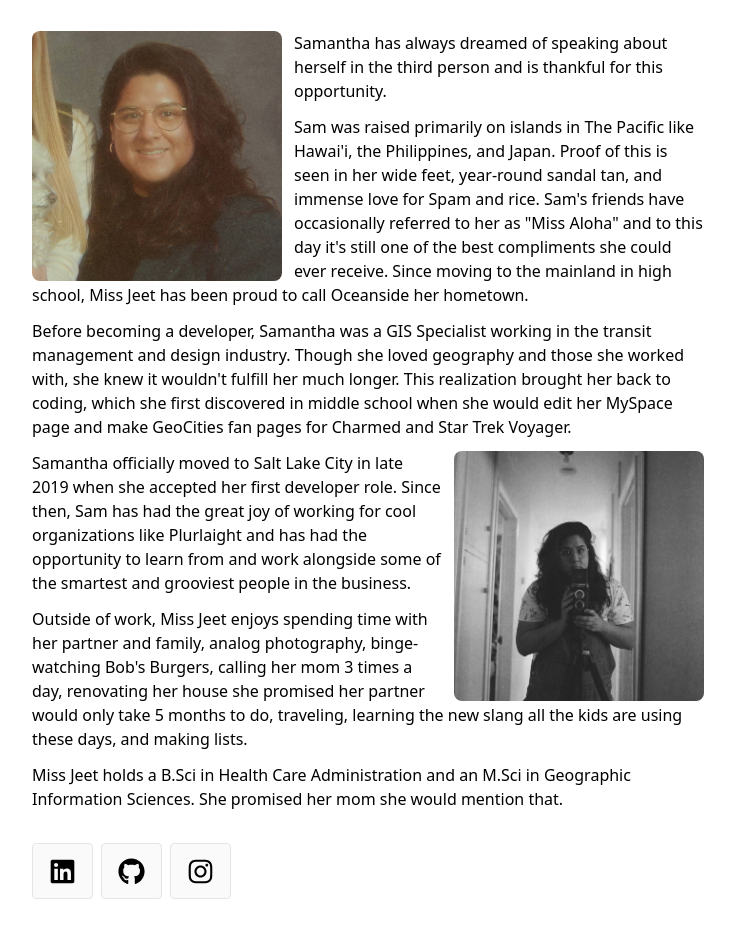
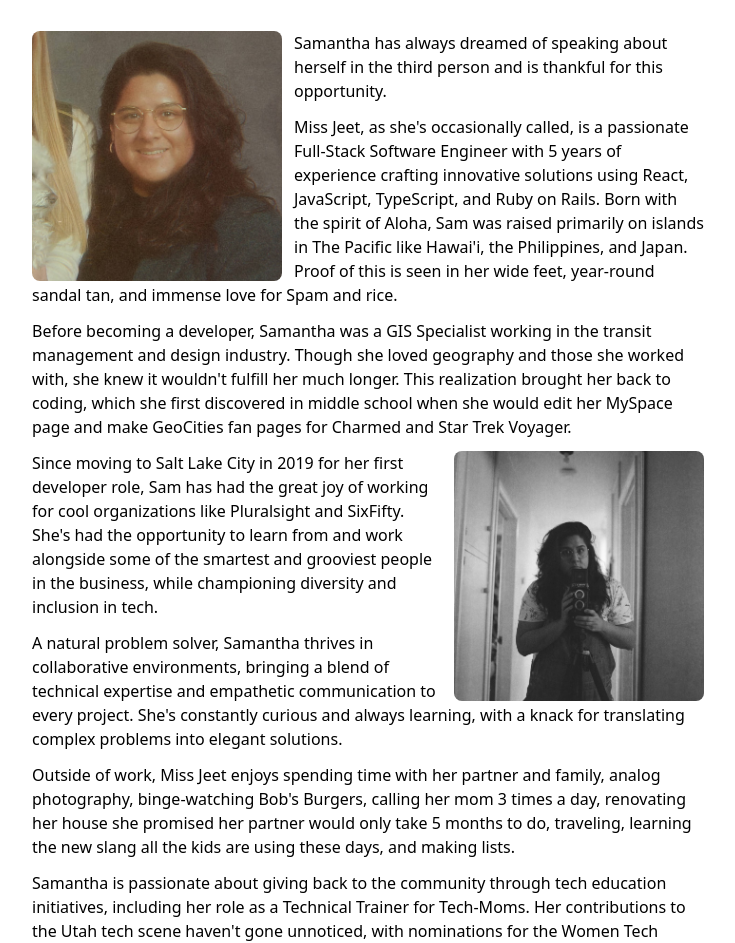
Before and after one commit to samanthajeet/samantha-jeet-dot-dev-v2, a Next.js app: page / in a window 1280 px wide. Shown: the part 89-1032 px from the top of the page, without its empty margins (272-1007 px from the left). Built offline with nearby package versions, Linux system fonts and the light colour scheme.

Commit message:
Update copy

```diff
--- a/src/app/page.tsx
+++ b/src/app/page.tsx
@@ -1,5 +1,6 @@
 import Image from "next/image";
-import { JSX, ClassAttributes, AnchorHTMLAttributes } from "react";
+import { ClassAttributes, AnchorHTMLAttributes } from "react";
+import { JSX } from "react";
 
 export default function Home() {
   function Badge(
@@ -25,7 +26,7 @@ export default function Home() {
       </h1>
       <section className="space-y-3 content">
         <Image
-          alt="Me speaking on stage at React Summit about the future of Next.js"
+          alt="Cropped photo of me"
           src="/images/samAvatar1.jpg"
           height={250}
           width={250}
@@ -33,28 +34,16 @@ export default function Home() {
           className="rounded-lg object-cover float-left mr-3"
         />
         <p className="prose prose-neutral dark:prose-invert">
-          {`Samantha has always dreamed of speaking about herself in the third
-          person and is thankful for this opportunity.`}
+          {`Samantha has always dreamed of speaking about herself in the third person and is thankful for this opportunity.`}
         </p>
         <p className="prose prose-neutral dark:prose-invert">
-          {`Sam was raised primarily on islands in The Pacific like Hawai'i, the
-          Philippines, and Japan. Proof of this is seen in her wide feet,
-          year-round sandal tan, and immense love for Spam and rice. Sam's
-          friends have occasionally referred to her as "Miss Aloha" and to this
-          day it's still one of the best compliments she could ever receive.
-          Since moving to the mainland in high school, Miss Jeet has been proud
-          to call Oceanside her hometown.`}
+          {`Miss Jeet, as she's occasionally called, is a passionate Full-Stack Software Engineer with 5 years of experience crafting innovative solutions using React, JavaScript, TypeScript, and Ruby on Rails. Born with the spirit of Aloha, Sam was raised primarily on islands in The Pacific like Hawai'i, the Philippines, and Japan. Proof of this is seen in her wide feet, year-round sandal tan, and immense love for Spam and rice.`}
         </p>
         <p className="prose prose-neutral dark:prose-invert">
-          {`Before becoming a developer, Samantha was a GIS Specialist working in
-          the transit management and design industry. Though she loved geography
-          and those she worked with, she knew it wouldn't fulfill her much
-          longer. This realization brought her back to coding, which she first
-          discovered in middle school when she would edit her MySpace page and
-          make GeoCities fan pages for Charmed and Star Trek Voyager.`}
+          {`Before becoming a developer, Samantha was a GIS Specialist working in the transit management and design industry. Though she loved geography and those she worked with, she knew it wouldn't fulfill her much longer. This realization brought her back to coding, which she first discovered in middle school when she would edit her MySpace page and make GeoCities fan pages for Charmed and Star Trek Voyager.`}
         </p>
         <Image
-          alt="Me speaking on stage at React Summit about the future of Next.js"
+          alt="Black and white photo of a reflection of me in a mirror"
           src="/images/samBW.jpg"
           height={250}
           width={250}
@@ -62,23 +51,19 @@ export default function Home() {
           className="rounded-lg object-cover float-right ml-3 aspect-square"
         />
         <p className="prose prose-neutral dark:prose-invert">
-          {`Samantha officially moved to Salt Lake City in late 2019 when she
-          accepted her first developer role. Since then, Sam has had the great
-          joy of working for cool organizations like Plurlaight and has had the
-          opportunity to learn from and work alongside some of the smartest and
-          grooviest people in the business.`}
+          {`Since moving to Salt Lake City in 2019 for her first developer role, Sam has had the great joy of working for cool organizations like Pluralsight and SixFifty. She's had the opportunity to learn from and work alongside some of the smartest and grooviest people in the business, while championing diversity and inclusion in tech. `}
         </p>
         <p className="prose prose-neutral dark:prose-invert">
-          {`Outside of work, Miss Jeet enjoys spending time with her partner and
-          family, analog photography, binge-watching Bob's Burgers, calling her
-          mom 3 times a day, renovating her house she promised her partner would
-          only take 5 months to do, traveling, learning the new slang all the
-          kids are using these days, and making lists.`}
+          {`A natural problem solver, Samantha thrives in collaborative environments, bringing a blend of technical expertise and empathetic communication to every project. She's constantly curious and always learning, with a knack for translating complex problems into elegant solutions. `}
         </p>
         <p className="prose prose-neutral dark:prose-invert">
-          {`Miss Jeet holds a B.Sci in Health Care Administration and an M.Sci in
-          Geographic Information Sciences. She promised her mom she would
-          mention that.`}
+          {`Outside of work, Miss Jeet enjoys spending time with her partner and family, analog photography, binge-watching Bob's Burgers, calling her mom 3 times a day, renovating her house she promised her partner would only take 5 months to do, traveling, learning the new slang all the kids are using these days, and making lists.`}
+        </p>
+        <p className="prose prose-neutral dark:prose-invert">
+          {`Samantha is passionate about giving back to the community through tech education initiatives, including her role as a Technical Trainer for Tech-Moms. Her contributions to the Utah tech scene haven't gone unnoticed, with nominations for the Women Tech Award and YWCA Outstanding Achievement Award.`}
+        </p>
+        <p className="prose prose-neutral dark:prose-invert">
+          {`Miss Jeet holds a B.Sci in Health Care Administration and an M.Sci in Geographic Information Sciences. She promised her mom she would mention that. `}
         </p>
       </section>
       <div className="my-8 flex h-14 w-full flex-row space-x-2 overflow-x-auto">
```
Also changed, not shown: 1 other file (tests, documents, lock files or other folders).
